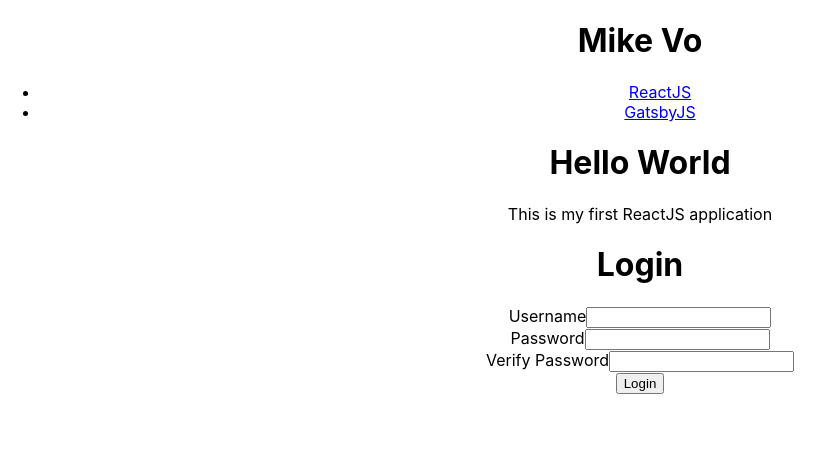
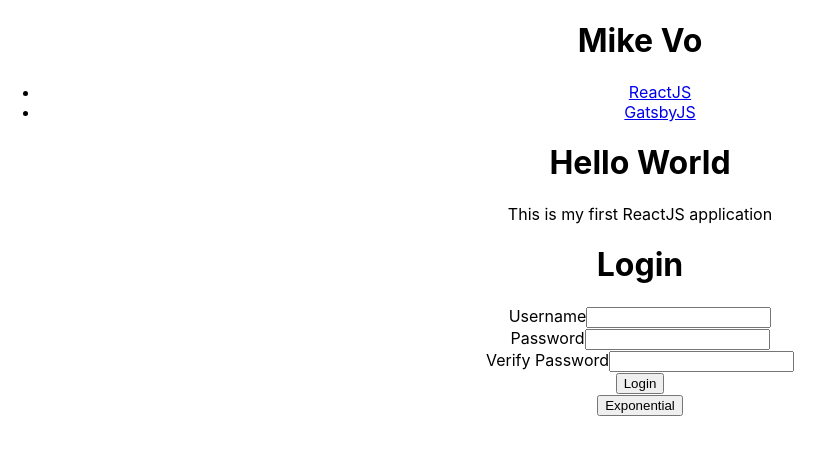
Before and after one commit to miketvo/reactjs-edu-demo, a React (Create React App) app: page / in a window 1280 px wide. Shown: the top 454 px of the page, without its empty margins (0-834 px from the left). Built offline with nearby package versions, Linux system fonts and the light colour scheme.

Commit message:
Added Decrease.js and Exponential.js buttons

```diff
--- a/src/App.js
+++ b/src/App.js
@@ -1,8 +1,10 @@
-import "./App.css";
 import Jumbotron from "./components/Jumbotron";
 import Header from "./components/Header";
 import Nav from "./components/Nav";
 import LoginForm from "./components/LoginForm";
+import Decrease from "./components/Decrease";
+import Exponential from "./components/Exponential";
+import "./App.css";
 
 function App() {
   let links = [
@@ -26,6 +28,8 @@ function App() {
         subtitle="This is my first ReactJS application"
       />
       <LoginForm />
+      {/*<Decrease initialCount={0} />*/}
+      <Exponential initialCount={1} />
     </div>
   );
 }
--- /dev/null
+++ b/src/components/Decrease.js
@@ -0,0 +1,21 @@
+import { useState, useEffect } from "react";
+
+const Decrease = ({ initialCount }) => {
+  let [count, setCount] = useState(initialCount);
+
+  useEffect(() => {
+    document.title = `Count = ${count}`;
+  });
+
+  return (
+    <button
+      onClick={() => {
+        setCount(count - 1);
+      }}
+    >
+      Decrease
+    </button>
+  );
+};
+
+export default Decrease;
--- /dev/null
+++ b/src/components/Exponential.js
@@ -0,0 +1,21 @@
+import { useState, useEffect } from "react";
+
+const Exponential = ({ initialCount }) => {
+  let [count, setCount] = useState(initialCount);
+
+  useEffect(() => {
+    document.title = `Count = ${count}`;
+  });
+
+  return (
+    <button
+      onClick={() => {
+        setCount(count * 2);
+      }}
+    >
+      Exponential
+    </button>
+  );
+};
+
+export default Exponential;
--- a/src/components/Nav.js
+++ b/src/components/Nav.js
@@ -2,7 +2,7 @@ const Nav = ({ links }) => (
   <ul>
     {links.map((link) => (
       <li>
-        <a href={link.href} referrerPolicy="no-referrer" target="_blank">
+        <a href={link.href} rel="noreferrer" target="_blank">
           {link.name}
         </a>
       </li>
```
